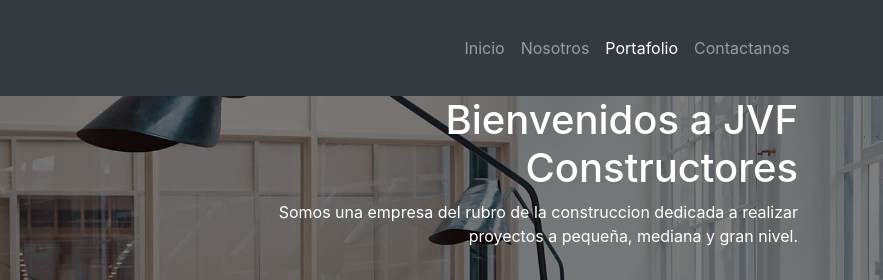
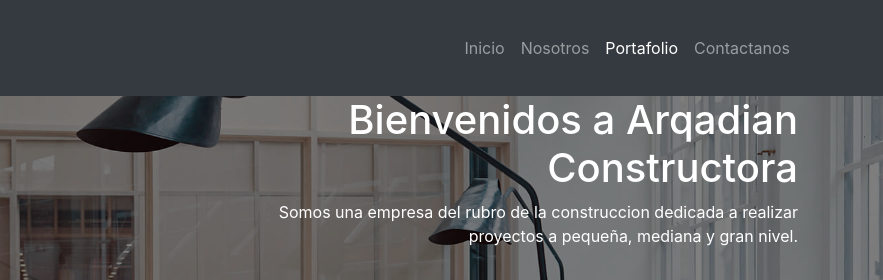
Before and after one commit to jesusjosee/web-empresa, a plain HTML site: page index.html in a window 1280 px wide. Shown: the top 280 px of the page, 397-1280 px from the left. Drawn offline with nearby package versions, Linux system fonts and the light colour scheme.

Commit message:
cambios en el nombre de la empresa

```diff
--- a/index.html
+++ b/index.html
@@ -9,7 +9,7 @@
     <link rel="stylesheet" href="https://stackpath.bootstrapcdn.com/bootstrap/4.4.1/css/bootstrap.min.css" integrity="sha384-Vkoo8x4CGsO3+Hhxv8T/Q5PaXtkKtu6ug5TOeNV6gBiFeWPGFN9MuhOf23Q9Ifjh" crossorigin="anonymous">
     <link rel="stylesheet" href="index.css">
 
-    <title>JVF constructores</title>
+    <title>Arqadian Constructora</title>
   </head>
 
 
@@ -71,7 +71,7 @@
             <div class="container">
               <div class="row align-item-center"> <!--"align-item-center" alinea el texto verticalmente-->
                 <div class="col-md-6 offset-md-6 text-center text-md-right"> <!--"-md-6" tira el texto hacia abajo y "offset-md-6" tira el texto hacia la derecha y "text-right" coloca el texto hacia la derecha y "text-center" centra el texto para dispositivos medianos-->
-                  <h1>Bienvenidos a JVF Constructores</h1>
+                  <h1>Bienvenidos a Arqadian Constructora</h1>
                   <p class="d-none d-md-block"> <!--"d-none"  hace desaparecer el texto en dispositivos pequeños y "d-md-block" hace que aparezcan en dispositivos grandes-->
                     Somos una empresa del rubro de la construccion dedicada a realizar proyectos a pequeña,
                     mediana y gran nivel.
```
